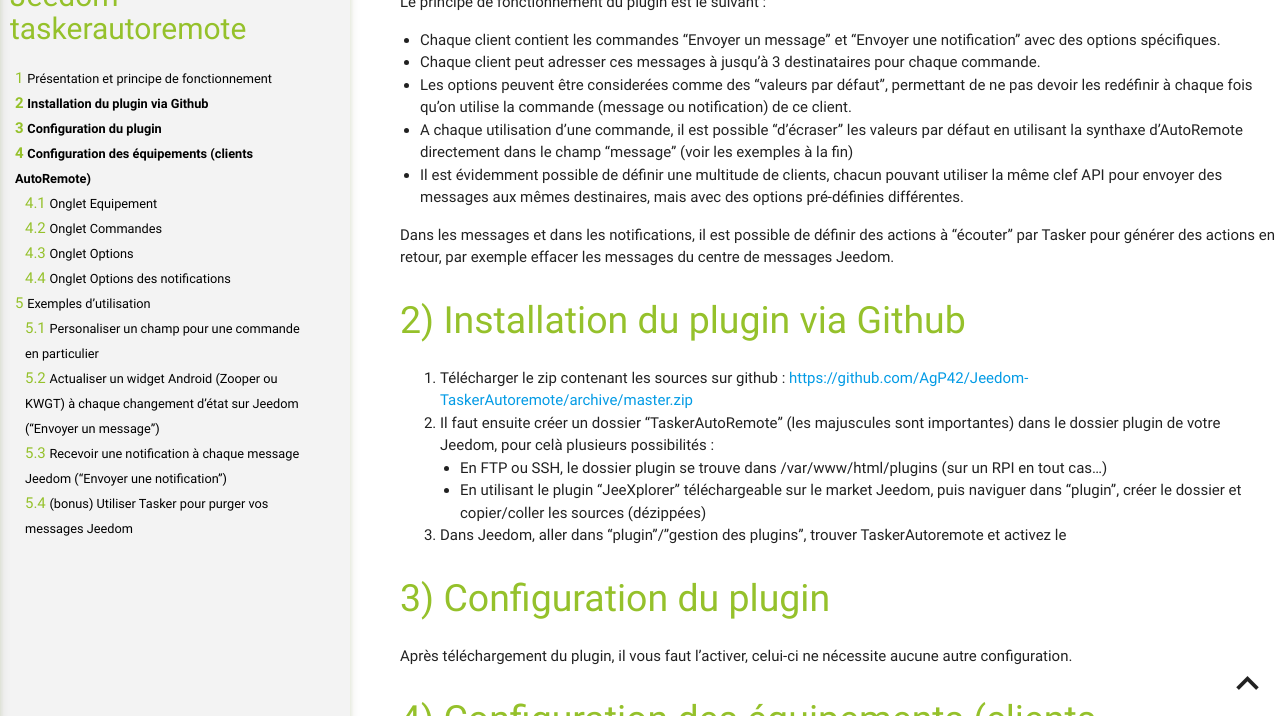
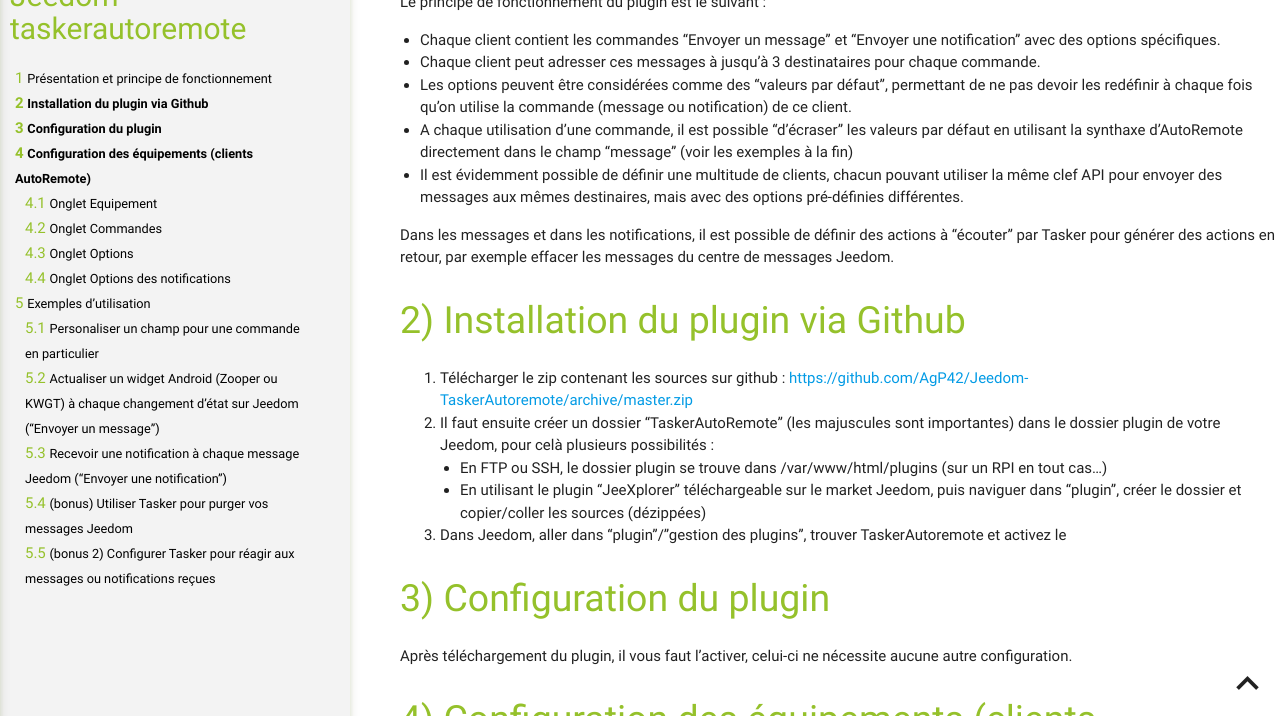
Before and after one commit to AgP42/Jeedom-TaskerAutoremote, a Jekyll site: the page built from docs/de_DE/index.md, in a window 1280 px wide and 900 px high, scrolled down 443 px, cut to the strip 184-900 px from the top of the window. Built offline with Jekyll 4.4.1, drawn with Linux system fonts in a browser that asks for light colours; our own code applies the rules of GitHub Pages for plain Markdown files; some of the changed text lies outside the part shown.

Commit message:
[ROBOT] Action all

```diff
--- a/docs/de_DE/index.md
+++ b/docs/de_DE/index.md
@@ -3,7 +3,7 @@ Présentation et principe de fonctionnement
 
 Ce plugin vous permet de communiquer avec votre téléphone Android (ou autre équipement compatible) via le service AutoRemote.
 
-Vous pourrez ainsi envoyer des messages et les utiliser pour déclencher des actions sur votre équipement distant, grâce à Tasker,  ou vous pourrez directement envoyer une notification complètement personnalisée incluant des boutons d'actions.
+Vous pourrez ainsi envoyer des messages et les utiliser pour déclencher des actions sur votre équipement distant, grâce à Tasker, ou vous pourrez directement envoyer une notification complètement personnalisée incluant des boutons d'actions.
 
 Pour plus d'information à propos d'AutoRemote : <a href="http://joaoapps.com/autoremote/what-it-is/" target="_blank">AutoRemote</a>, et de Tasker : <a href="https://tasker.joaoapps.com/" target="_blank">Tasker</a>
 
@@ -14,7 +14,7 @@ Le principe de fonctionnement du plugin est le suivant :
 
 - Chaque client contient les commandes "Envoyer un message" et "Envoyer une notification" avec des options spécifiques.
 - Chaque client peut adresser ces messages à jusqu'à 3 destinataires pour chaque commande.
-- Les options peuvent être considerées comme des "valeurs par défaut", permettant de ne pas devoir les redéfinir à chaque fois qu'on utilise la commande (message ou notification) de ce client.
+- Les options peuvent être considérées comme des "valeurs par défaut", permettant de ne pas devoir les redéfinir à chaque fois qu'on utilise la commande (message ou notification) de ce client.
 - A chaque utilisation d'une commande, il est possible "d'écraser" les valeurs par défaut en utilisant la synthaxe d'AutoRemote directement dans le champ "message" (voir les exemples à la fin)
 - Il est évidemment possible de définir une multitude de clients, chacun pouvant utiliser la même clef API pour envoyer des messages aux mêmes destinaires, mais avec des options pré-définies différentes.
 
@@ -59,6 +59,8 @@ Il est possible d'utiliser la même clef sur plusieurs clients.
 Par exemple vous pouvez définir un client vers votre téléphone avec les options "URL après un clic" pour ouvrir votre Jeedom au clique sur la notification reçue et un autre client vers le même téléphone avec l'option "Action après un clic" permettant de supprimer les messages de Jeedom (voir ci-dessous). A l'usage, choisissez le client dont les options correspondent à votre besoin.
 
 Vous pouvez aussi définir plusieurs clients selon le son ou l'icône voulue sur la notification.
+
+Par défault les messages sont envoyés cryptés (https), si ne recevez pas les messages ([ERROR] : Erreur execution: ), vous pouvez choisir de ne pas utiliser la liaison crypté en cochant la case "Cocher pour envoyer en HTTP (non crypté)", le message sera alors transmis en http non crypté.
 
 Onglet Commandes
 -----------------
@@ -190,3 +192,8 @@ Testons tout ça :
 - Cliquez sur la notification : vous devez voir un pop-up indiquant "Purge des messages Jeedom demandée" et sur Jeedom, les messages sont vides.
 
 Evidemment si vous purgez un message "redondant", il reviendra constamment...
+
+(bonus 2) Configurer Tasker pour réagir aux messages ou notifications reçues
+-------------------------------------------------------
+
+Voir ici : <a href="https://forum.joaoapps.com/index.php?resources/tutorial-receive-featured-notifications-from-your-home-automatisation-system.393/" target="_blank">Tutorial - Receive featured notifications from your home automatisation system </a>
```
Also changed, not shown: docs/en_US/index.md (+9 -2 lines), docs/es_ES/index.md (+9 -2 lines).
